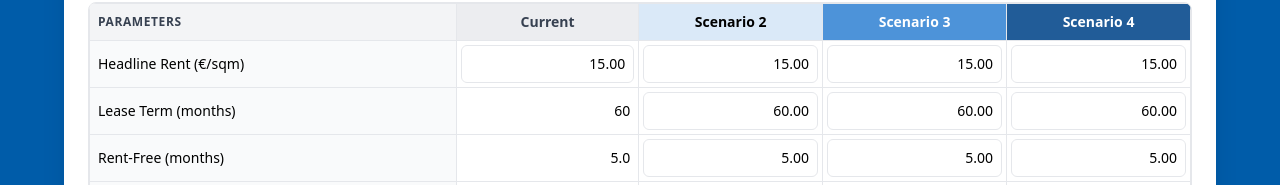
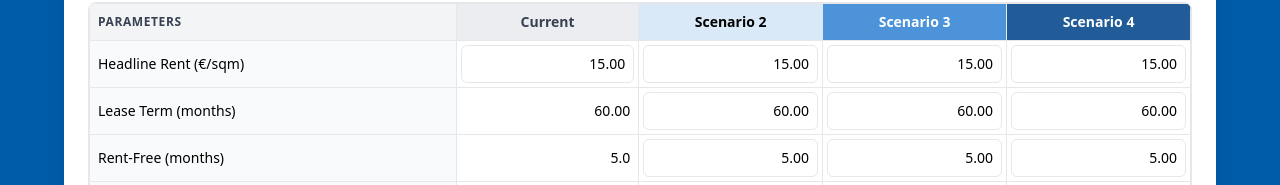
Before and after one commit to Musicandy13/NER-with-Scenarios, a React (Vite) app: page / in a window 1280 px wide. Shown: the part 875-1060 px from the top of the page. Built offline with nearby package versions, Linux system fonts and the light colour scheme.

Commit message:
Update App.jsx

```diff
--- a/src/App.jsx
+++ b/src/App.jsx
@@ -722,7 +722,7 @@ return (
               </tr>
               <tr>
                 <td className="border p-2 font-medium bg-gray-50">Lease Term (months)</td>
-                <td className="border p-2 text-right">{f.duration}</td>
+                <td className="border p-2 text-right">{F(P(f.duration), 2)}</td>
                 {scenarios.map((sc) => (
                   <td key={sc.id} className="border p-1">
                     <ScenarioField value={resolveScenario(sc, "duration")} onChange={(v) => setScenarioVal(sc.id, "duration", v)} />
```
